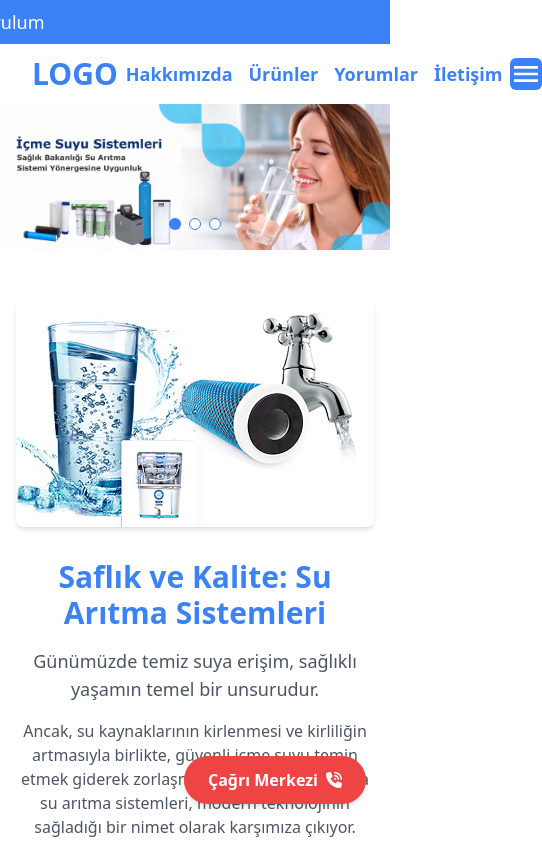
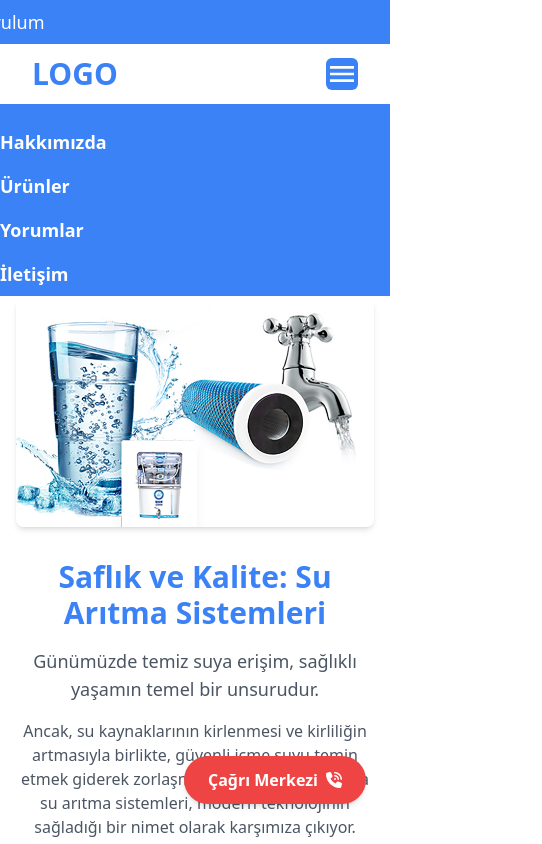
Before and after one commit to mucahitcetin/lgsuaritma, a React (Vite) app: page / in a window 390 px wide. Both pictures are taken after a click on the icon 342 px from the left and 74 px from the top of the page. Shown: the top 844 px of the page, 542 px wide, since content can reach past the window. Built offline with nearby package versions, Linux system fonts and the light colour scheme.

Commit message:
menü fix

```diff
--- a/src/components/Header/DropdownMenu.jsx
+++ b/src/components/Header/DropdownMenu.jsx
@@ -1,14 +1,13 @@
-import React, { useRef, useEffect, useState } from "react";
-import { IoChevronDown } from "react-icons/io5";
+import React, { useState, useRef, useEffect } from 'react';
+import { IoChevronDown } from 'react-icons/io5';
 
 const DropdownMenu = ({ label, options, isOpen, onClick }) => {
   const [height, setHeight] = useState(0);
   const contentRef = useRef(null);
 
-  // Açılma/Kapanma durumunda yüksekliği ayarla
   useEffect(() => {
     if (isOpen) {
-      setHeight(contentRef.current.scrollHeight); // İçeriğin yüksekliğini alır
+      setHeight(contentRef.current.scrollHeight);
     } else {
       setHeight(0);
     }
@@ -18,26 +17,21 @@ const DropdownMenu = ({ label, options, isOpen, onClick }) => {
     <div className="relative">
       <button
         onClick={onClick}
-        className="flex items-center gap-1 text-lg font-semibold transition-all duration-200 hover:text-secondary cursor-pointer"
+        className="cursor-pointer flex items-center text-lg font-semibold mt-4 lg:mt-0 gap-1 hover:text-secondary transition-all duration-200"
       >
         {label}
-        <IoChevronDown className="text-xl" />
+        <IoChevronDown />
       </button>
-
-      {/* Dropdown içerik */}
       <div
         ref={contentRef}
         style={{ height }}
         className={`overflow-hidden transition-all duration-300 ease-in-out ${
-          window.innerWidth >= 1024 ? "absolute bg-white shadow-lg mt-2" : ""
+          isOpen ? 'block' : 'hidden'
         }`}
       >
-        <ul className="p-2 bg-red-300 z-40">
+        <ul className="mt-2 bg-primary text-white shadow-md rounded p-2">
           {options.map((option, index) => (
-            <li
-              key={index}
-              className="p-2 text-primary hover:bg-primary hover:text-white rounded cursor-pointer transition-all duration-200"
-            >
+            <li key={index} className="dropdown-item">
               {option}
             </li>
           ))}
--- a/src/components/Header/index.jsx
+++ b/src/components/Header/index.jsx
@@ -1,14 +1,34 @@
-import React, { useState, useEffect } from 'react';
+import React, { useEffect, useRef, useState } from 'react';
 import { Link } from 'react-router-dom';
 import { MdOutlineMenu } from "react-icons/md";
 import Head from './Head';
 
-
-
 const Header = () => {
   const [menuOpen, setMenuOpen] = useState(false);
+  const menuRef = useRef(null); // Menü dışına tıklamayı kontrol etmek için referans
+
+  useEffect(() => {
+    const handleResize = () => {
+      if (window.innerWidth >= 1024) setMenuOpen(false);
+    };
+
+    const handleClickOutside = (event) => {
+      if (menuRef.current && !menuRef.current.contains(event.target)) {
+        setMenuOpen(false);
+      }
+    };
+
+    window.addEventListener("resize", handleResize);
+    document.addEventListener("click", handleClickOutside);
+
+    return () => {
+      window.removeEventListener("resize", handleResize);
+      document.removeEventListener("click", handleClickOutside);
+    };
+  }, []);
+
   return (
-    <div className="relative">
+    <div className="relative" ref={menuRef}>
       {/* Üst Animasyonlu Yazı */}
       <Head />
 
@@ -18,23 +38,20 @@ const Header = () => {
           <h3 className="text-3xl font-bold">LOGO</h3>
         </Link>
 
-        {/* Navigasyon Menüsü */}
-        <nav className={`lg:flex gap-6 ${menuOpen ? 'block' : 'hidden'}`}>
+        {/* Navigasyon Menüsü (Desktop) */}
+        <nav className={`lg:flex gap-6 hidden`}>
           <Link
             to="/hakkimizda"
             className="py-4 px-2 transition-colors duration-200 hover:bg-primary hover:text-white font-bold text-lg"
           >
             Hakkımızda
           </Link>
-
           <Link
             to="/ürünler"
             className="py-4 px-2 transition-colors duration-200 hover:bg-primary hover:text-white font-bold text-lg"
           >
             Ürünler
           </Link>
-
-
           <Link
             to="/yorumlar"
             className="py-4 px-2 transition-colors duration-200 hover:bg-primary hover:text-white font-bold text-lg"
@@ -49,7 +66,7 @@ const Header = () => {
           </Link>
         </nav>
 
-        {/* Hamburger Menü */}
+        {/* Hamburger Menü (Mobil) */}
         <div className="lg:hidden flex items-center">
           <MdOutlineMenu
             onClick={() => setMenuOpen(!menuOpen)}
@@ -57,6 +74,40 @@ const Header = () => {
           />
         </div>
       </header>
+
+      {/* Açılır Menü (Mobil) */}
+      {menuOpen && (
+        <div className="absolute bg-primary w-full h-48 flex flex-col items-center gap-4 py-6 top-full left-0 z-40 text-start">
+          <Link
+            to="/hakkimizda"
+            className="text-white font-bold text-lg hover:bg-white hover:text-primary w-full"
+            onClick={() => setMenuOpen(false)}
+          >
+            Hakkımızda
+          </Link>
+          <Link
+            to="/ürünler"
+            className="text-white font-bold text-lg  hover:bg-white hover:text-primary w-full"
+            onClick={() => setMenuOpen(false)}
+          >
+            Ürünler
+          </Link>
+          <Link
+            to="/yorumlar"
+            className="text-white font-bold text-lg  hover:bg-white hover:text-primary w-full"
+            onClick={() => setMenuOpen(false)}
+          >
+            Yorumlar
+          </Link>
+          <Link
+            to="/iletişim"
+            className="text-white font-bold text-lg  hover:bg-white hover:text-primary w-full"
+            onClick={() => setMenuOpen(false)}
+          >
+            İletişim
+          </Link>
+        </div>
+      )}
     </div>
   );
 };
```
Also changed, not shown: vercel.json (added).
